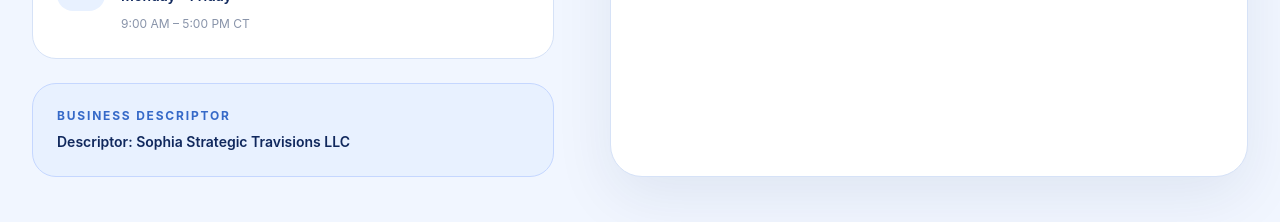
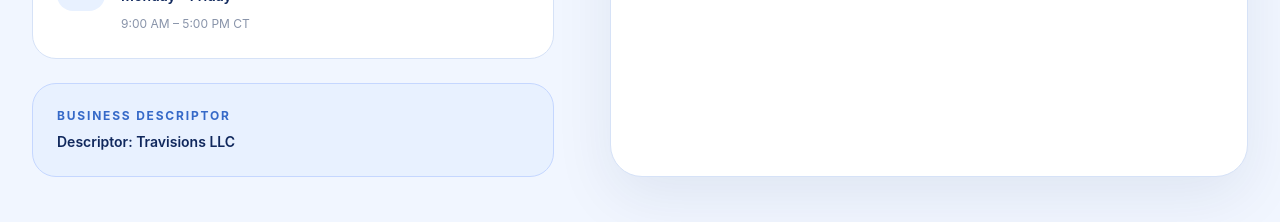
Before and after one commit to Faizan-Code104/AcvPlus, a React (Vite) app in the folder frontEnd/: page /contact in a window 1280 px wide. Shown: the part 1560-1782 px from the top of the page. Built offline with nearby package versions, Linux system fonts and the light colour scheme; no server answers.

Commit message:
update contact file

```diff
--- a/frontEnd/src/component/Contact.jsx
+++ b/frontEnd/src/component/Contact.jsx
@@ -16,7 +16,7 @@
 
 const BUSINESS_INFO = {
   businessName: "ACV Plus",
-  descriptor: "Sophia Strategic Travisions LLC",
+  descriptor: "Travisions LLC",
   email: "Support@acvplus.us",
   phoneDisplay: "+1 (888) 944-6546",
   phoneHref: "+18889446546",
@@ -202,7 +202,7 @@
       <section className="relative py-14 sm:py-20 lg:py-24">
         <div className="mx-auto max-w-7xl px-4 sm:px-6 lg:px-8">
           <div className="grid gap-10 lg:grid-cols-[0.9fr_1.1fr] lg:gap-14">
-            {/* LEFT */}
+            {/* LEFT SIDE */}
             <div>
               <div className="inline-flex items-center gap-2 text-xs font-bold uppercase tracking-[0.18em] text-[#3569C8]">
                 <Sparkles size={15} />
@@ -274,6 +274,7 @@
                 />
               </div>
 
+              {/* BUSINESS DESCRIPTOR */}
               <div className="mt-6 rounded-3xl border border-[#C5D7FF] bg-[#E8F1FF] p-6">
                 <p className="text-xs font-bold uppercase tracking-[0.15em] text-[#3569C8]">
                   Business Descriptor
@@ -285,7 +286,7 @@
               </div>
             </div>
 
-            {/* FORM */}
+            {/* CONTACT FORM */}
             <div className="rounded-[32px] border border-[#D6E2F7] bg-white p-5 shadow-[0_20px_60px_rgba(16,40,93,0.08)] sm:p-8 lg:p-10">
               <div className="inline-flex items-center gap-2 text-xs font-bold uppercase tracking-[0.18em] text-[#3569C8]">
                 <Send size={15} />
@@ -369,6 +370,7 @@
                       size={20}
                       className="mt-0.5 shrink-0"
                     />
+
                     <span>{successMessage}</span>
                   </div>
                 )}
@@ -382,6 +384,7 @@
                       size={20}
                       className="mt-0.5 shrink-0"
                     />
+
                     <span>{errorMessage}</span>
                   </div>
                 )}
@@ -518,8 +521,13 @@
       </div>
 
       <div>
-        <p className="text-sm font-semibold text-[#10285D]">{title}</p>
-        <p className="mt-0.5 text-xs text-[#263B63]/55">{text}</p>
+        <p className="text-sm font-semibold text-[#10285D]">
+          {title}
+        </p>
+
+        <p className="mt-0.5 text-xs text-[#263B63]/55">
+          {text}
+        </p>
       </div>
     </div>
   );
@@ -541,6 +549,7 @@
       strokeLinecap="round"
       strokeLinejoin="round"
     />
+
     <path
       d="M4 20C7.2 15.7 11.1 12.3 16.2 9.5"
       stroke="currentColor"
```
